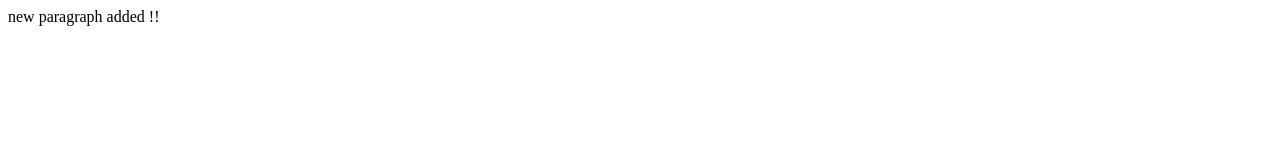
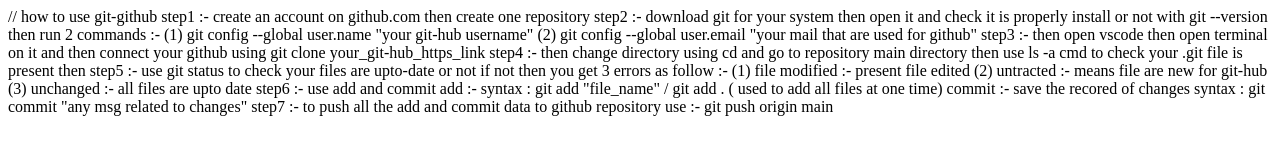
Before and after one commit to Shivraj-33/demo-repository, a plain HTML site: page index.html in a window 1280 px wide. Drawn offline with Linux system fonts and the light colour scheme.

Commit message:
steps for git &  github are added in index.html

```diff
--- a/index.html
+++ b/index.html
@@ -1,3 +1,28 @@
 <p>
-    new paragraph added !!
+    // how to use git-github
+
+    step1 :- create an account on github.com then create one repository
+
+    step2 :- download git for your system then open it and check it is properly install or not with git --version
+             then run 2 commands :-
+             (1) git config --global user.name "your git-hub username"
+             (2) git config --global user.email "your mail that are used for github"
+
+    step3 :- then open vscode then open terminal on it and then connect your github using
+             git clone your_git-hub_https_link
+
+    step4 :- then change directory using cd and go to repository main directory
+             then use ls -a cmd to check your .git file is present then
+
+    step5 :- use git status to check your files are upto-date or not
+             if not then you get 3 errors as follow :-
+             (1) file modified :- present file edited
+             (2) untracted :- means file are new for git-hub
+             (3) unchanged :- all files are upto date
+
+    step6 :- use add and commit
+             add :- syntax : git add "file_name" / git add . ( used to add all files at one time)
+             commit :- save the recored of changes  syntax : git commit "any msg related to changes"
+
+    step7 :- to push all the add and commit data to github repository use :- git push origin main
 </p>
```
